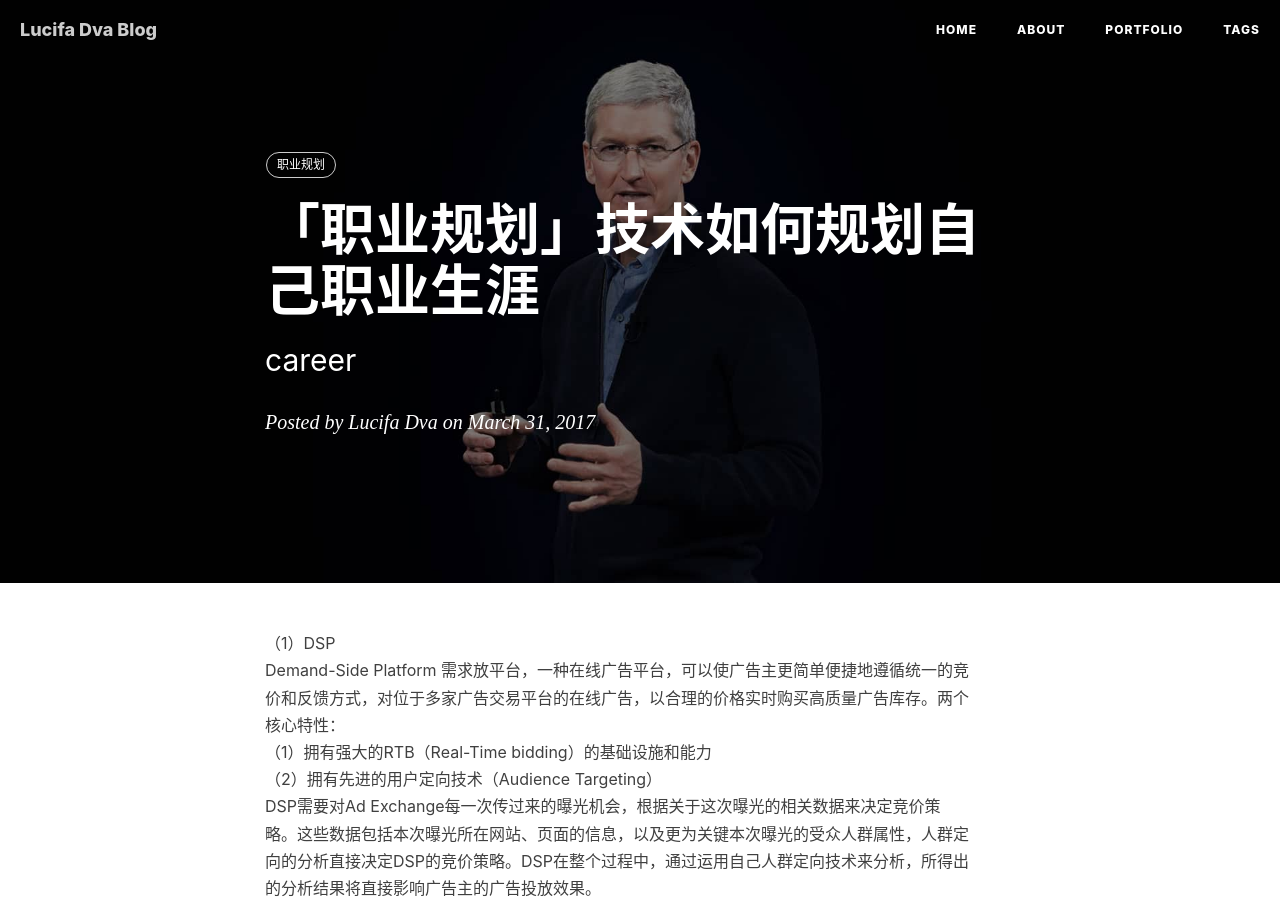
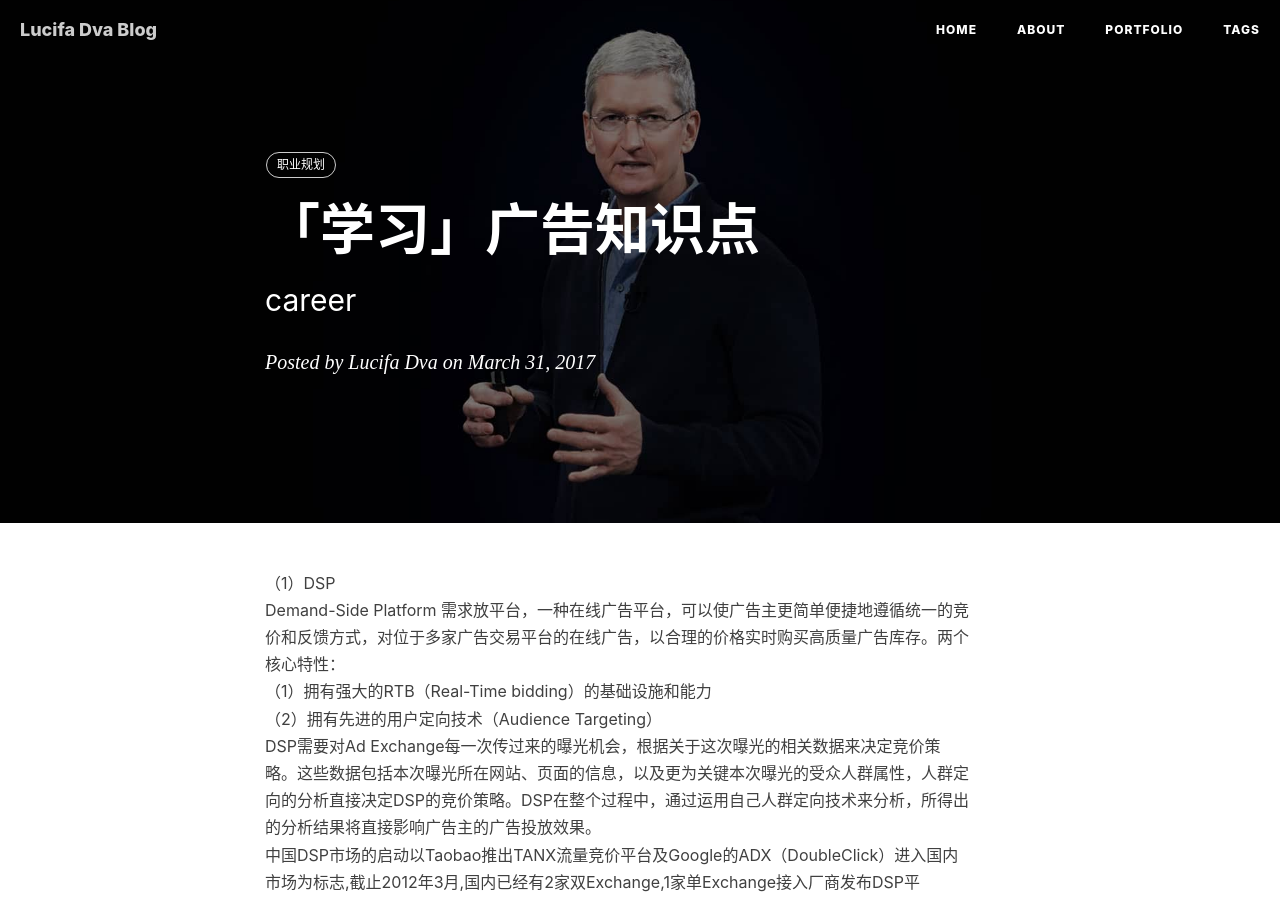
Before and after one commit to LucifaDva/lucifadva.github.com, a Jekyll site: the page built from _posts/2017-03-28-ad-knowledge-2017.markdown, in a window 1280 px wide and 900 px high. Built offline with Jekyll 4.4.1, drawn with Linux system fonts in a browser that asks for light colours; nearby versions of some CDN libraries; comment, search, counter and statistics services are not loaded.

Commit message:
Update 2017-03-28-ad-knowledge-2017.markdown

```diff
--- a/_posts/2017-03-28-ad-knowledge-2017.markdown
+++ b/_posts/2017-03-28-ad-knowledge-2017.markdown
@@ -1,6 +1,6 @@
 ---
 layout:     post
-title:   "「职业规划」技术如何规划自己职业生涯"
+title:   "「学习」广告知识点"
 subtitle:   "career"
 date:       2017-03-31 21:00:00
 author:     "Lucifa Dva"
```
